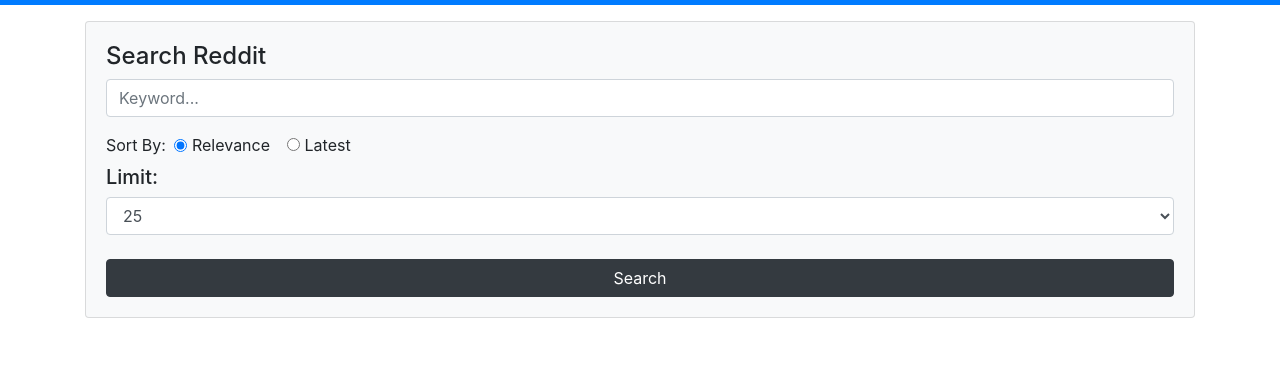
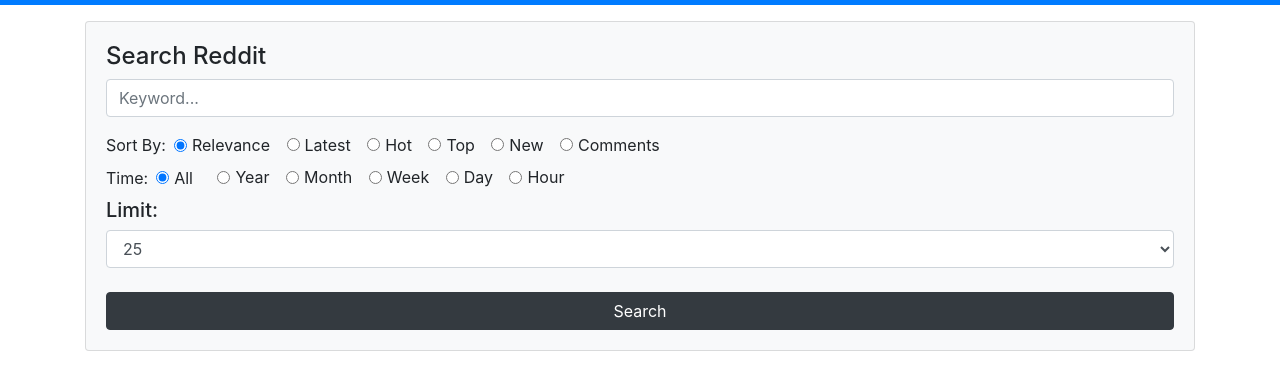
Before and after one commit to chethanbhat/searchit, a website with bundled scripts: page index.html in a window 1280 px wide. Shown: the part 51-440 px from the top of the page. Built offline with nearby package versions, Linux system fonts and the light colour scheme.

Commit message:
Add search time, moment.js

```diff
--- a/index.html
+++ b/index.html
@@ -34,6 +34,69 @@
             Latest
           </label>
         </div>
+        <div class="form-check form-check-inline">
+          <input class="form-check-input" type="radio" name="sortby" value="hot">
+          <label class="form-check-label">
+            Hot
+          </label>
+        </div>
+        <div class="form-check form-check-inline">
+          <input class="form-check-input" type="radio" name="sortby" value="top">
+          <label class="form-check-label">
+            Top
+          </label>
+        </div>
+        <div class="form-check form-check-inline">
+          <input class="form-check-input" type="radio" name="sortby" value="new">
+          <label class="form-check-label">
+            New
+          </label>
+        </div>
+        <div class="form-check form-check-inline">
+          <input class="form-check-input" type="radio" name="sortby" value="comments">
+          <label class="form-check-label">
+            Comments
+          </label>
+        </div>
+        <div class="mt-2">
+          <div class="form-check form-check-inline">
+              Time:
+            <input class="form-check-input ml-2" type="radio" name="time" value="all" checked>
+            <label class="form-check-label">
+              All
+            </label>
+          </div>
+          <div class="form-check form-check-inline">
+            <input class="form-check-input ml-2" type="radio" name="time" value="year">
+            <label class="form-check-label">
+              Year
+            </label>
+          </div>
+          <div class="form-check form-check-inline">
+            <input class="form-check-input" type="radio" name="time" value="month">
+            <label class="form-check-label">
+              Month
+            </label>
+          </div>
+          <div class="form-check form-check-inline">
+            <input class="form-check-input" type="radio" name="time" value="week">
+            <label class="form-check-label">
+              Week
+            </label>
+          </div>
+          <div class="form-check form-check-inline">
+            <input class="form-check-input" type="radio" name="time" value="day">
+            <label class="form-check-label">
+              Day
+            </label>
+          </div>
+          <div class="form-check form-check-inline">
+            <input class="form-check-input" type="radio" name="time" value="hour">
+            <label class="form-check-label">
+              Hour
+            </label>
+          </div>
+        </div>
         <h5 class="mt-2">Limit: </h5>
         <div class="form-group">
           <select name="limit" id="limit" class="form-control">
--- a/index.js
+++ b/index.js
@@ -1,4 +1,5 @@
 import reddit from './redditAPI';
+import moment from 'moment';
 
 const searchForm = document.getElementById('search-form');
 const searchInput = document.getElementById('search-input');
@@ -9,6 +10,8 @@
   const searchTerm = searchInput.value;
   // Get sort
   const sortBy = document.querySelector('input[name="sortby"]:checked').value;
+  // Get Time
+  const time = document.querySelector('input[name="time"]:checked').value;
   // Get limit
   const searchLimit = document.getElementById('limit').value;
   // Check input
@@ -19,8 +22,9 @@
   // Clear input
   searchInput.value = '';
   // Search Reddit
-  reddit.search(searchTerm, searchLimit, sortBy)
+  reddit.search(searchTerm, searchLimit, sortBy, time)
     .then(results => {
+      console.log(results)
       let output = '<div class="card-columns">';
       results.forEach(post => {
         // Check for image
@@ -34,6 +38,7 @@
           <p class="card-text">${truncateText(post.selftext, 100)}</p>
           <a href="${post.url}" target="_blank" class="btn btn-primary">Read More</a>
           <hr>
+          <h6>Posted: ${moment.unix(post.created_utc).fromNow()}</h6>
           <a href="https://www.reddit.com/r/${post.subreddit}" target="_blank"><span class="badge badge-secondary">Sub: r/${post.subreddit}</span></a>
           <span class="badge badge-dark">Points: ${post.score}</span>
         </div>
--- a/package.json
+++ b/package.json
@@ -22,5 +22,8 @@
   "bugs": {
     "url": "https://github.com/chethanbhat/searchit/issues"
   },
-  "homepage": "https://github.com/chethanbhat/searchit#readme"
+  "homepage": "https://github.com/chethanbhat/searchit#readme",
+  "dependencies": {
+    "moment": "^2.22.2"
+  }
 }
--- a/redditAPI.js
+++ b/redditAPI.js
@@ -1,6 +1,6 @@
 export default {
-  search: function(searchTerm, searchLimit, sortBy){
-    return fetch(`http://www.reddit.com/search.json?q=${searchTerm}&sort=${sortBy}&limit=${searchLimit}`)
+  search: function(searchTerm, searchLimit, sortBy, time){
+    return fetch(`https://www.reddit.com/search.json?q=${searchTerm}&sort=${sortBy}&limit=${searchLimit}&t=${time}`)
     .then(res => res.json())
     .then(data => data.data.children.map(data => data.data))
     .catch(err => console.log(err));
```
Also changed, not shown: dist/index.html, 4 other files.
